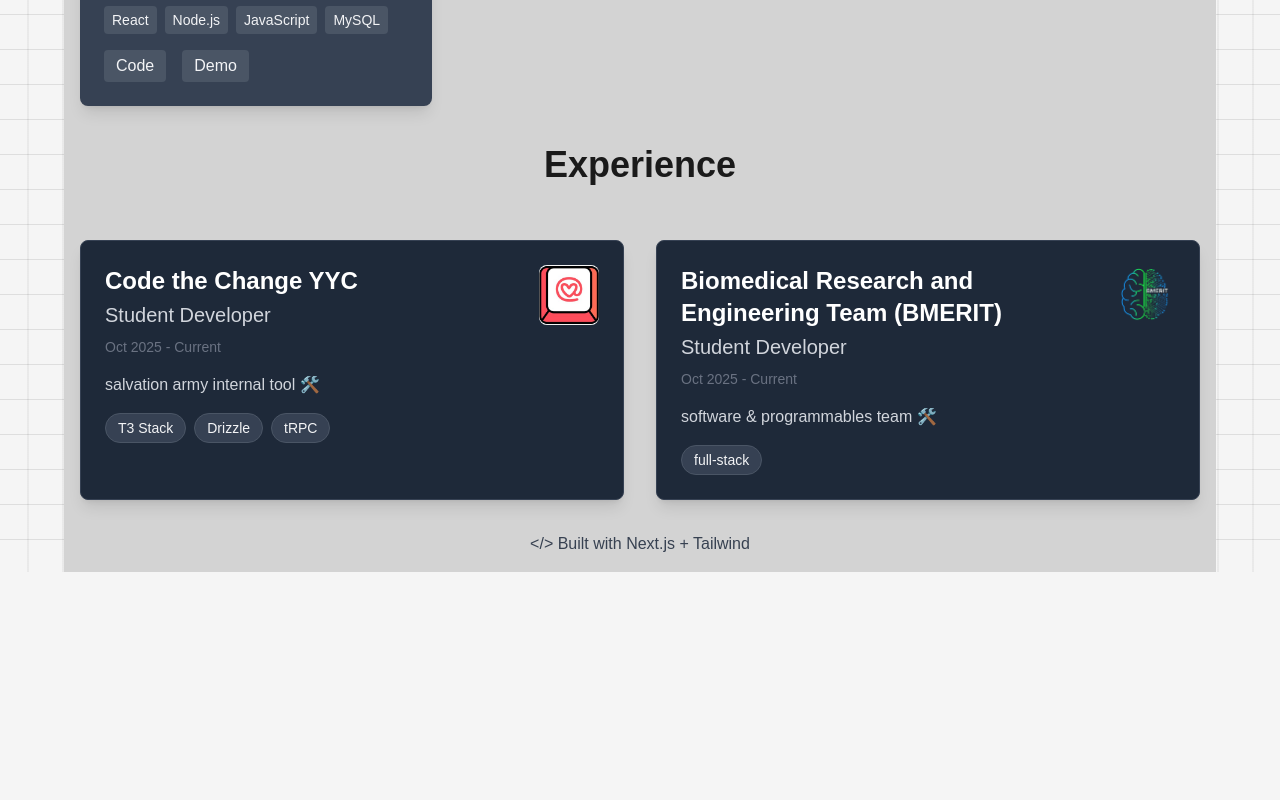
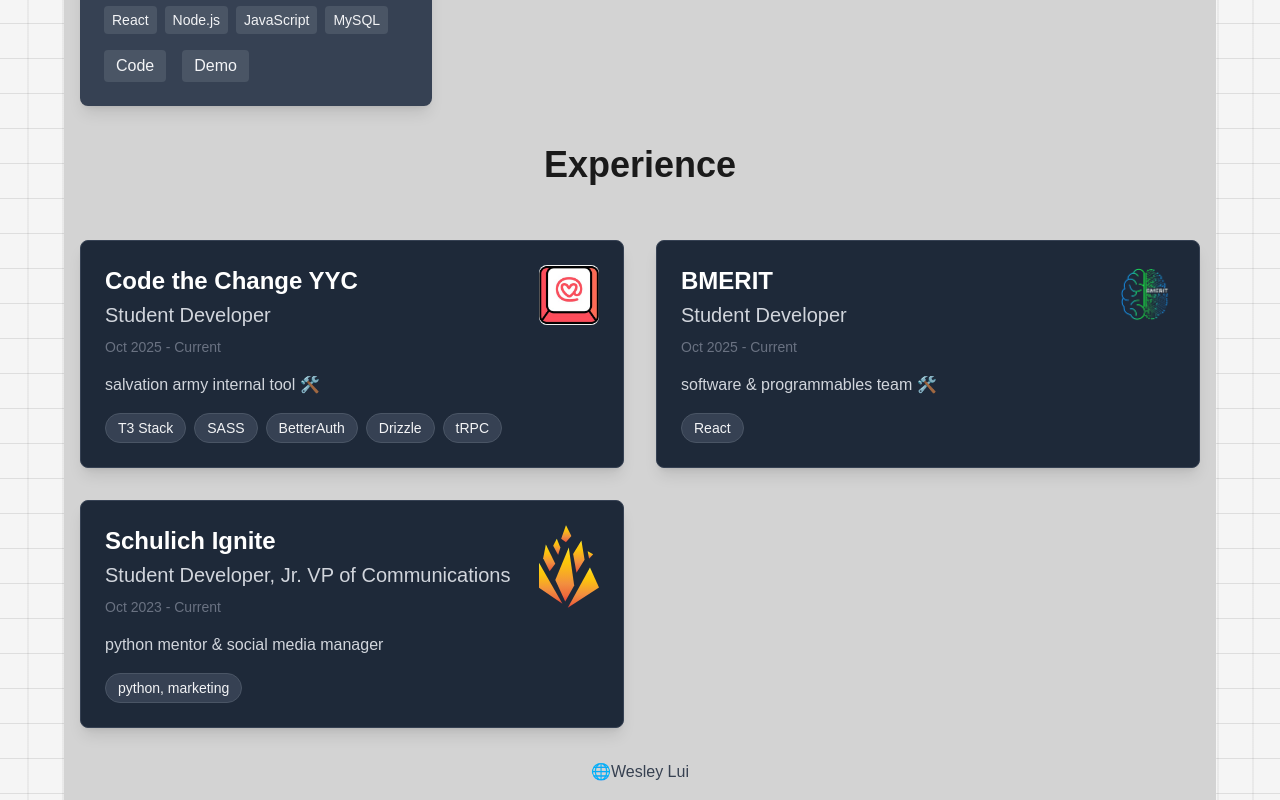
Before and after one commit to wesleylui/wesleylui-portfolio, a Next.js app: page / in a window 1280 px wide. Shown: the part 1349-2149 px from the top of the page. Before the commit the page ends 1921 px from the top, so only its background shows below. Built offline with nearby package versions, Linux system fonts and the light colour scheme.

Commit message:
add Ignite to experiences. update footer

```diff
--- a/app/components/Experience.tsx
+++ b/app/components/Experience.tsx
@@ -8,16 +8,24 @@
     role: "Student Developer",
     date: "Oct 2025 - Current",
     description: "salvation army internal tool 🛠️",
-    skills: ["T3 Stack", "Drizzle", "tRPC"],
+    skills: ["T3 Stack", "SASS", "BetterAuth", "Drizzle", "tRPC"],
     image: "/ctc_logo3.png",
   },
   {
-    organization: "Biomedical Research and Engineering Team (BMERIT)",
+    organization: "BMERIT",
     role: "Student Developer",
     date: "Oct 2025 - Current",
     description: "software & programmables team 🛠️",
-    skills: ["full-stack"],
+    skills: ["React"],
     image: "/bmerit_logo.png",
+  },
+  {
+    organization: "Schulich Ignite",
+    role: "Student Developer, Jr. VP of Communications",
+    date: "Oct 2023 - Current",
+    description: "python mentor & social media manager",
+    skills: ["python, marketing"],
+    image: "/ignite.svg",
   },
 ];
 
--- a/app/components/Footer.tsx
+++ b/app/components/Footer.tsx
@@ -3,7 +3,7 @@
 const Footer = () => {
   return (
     <footer className="section-container py-8 text-center section-text">
-      {"</>"} Built with Next.js + Tailwind
+      🌐Wesley Lui
     </footer>
   );
 };
```
Also changed, not shown: public/ignite.svg (added).
